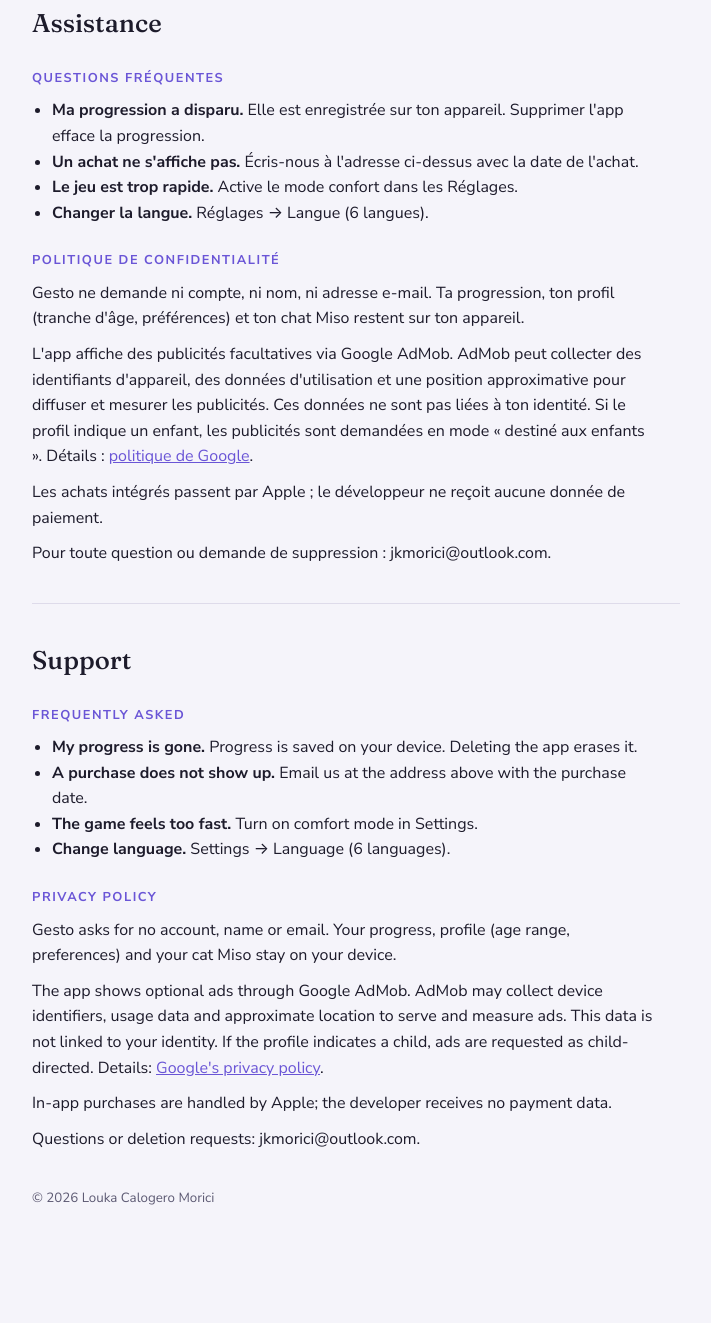
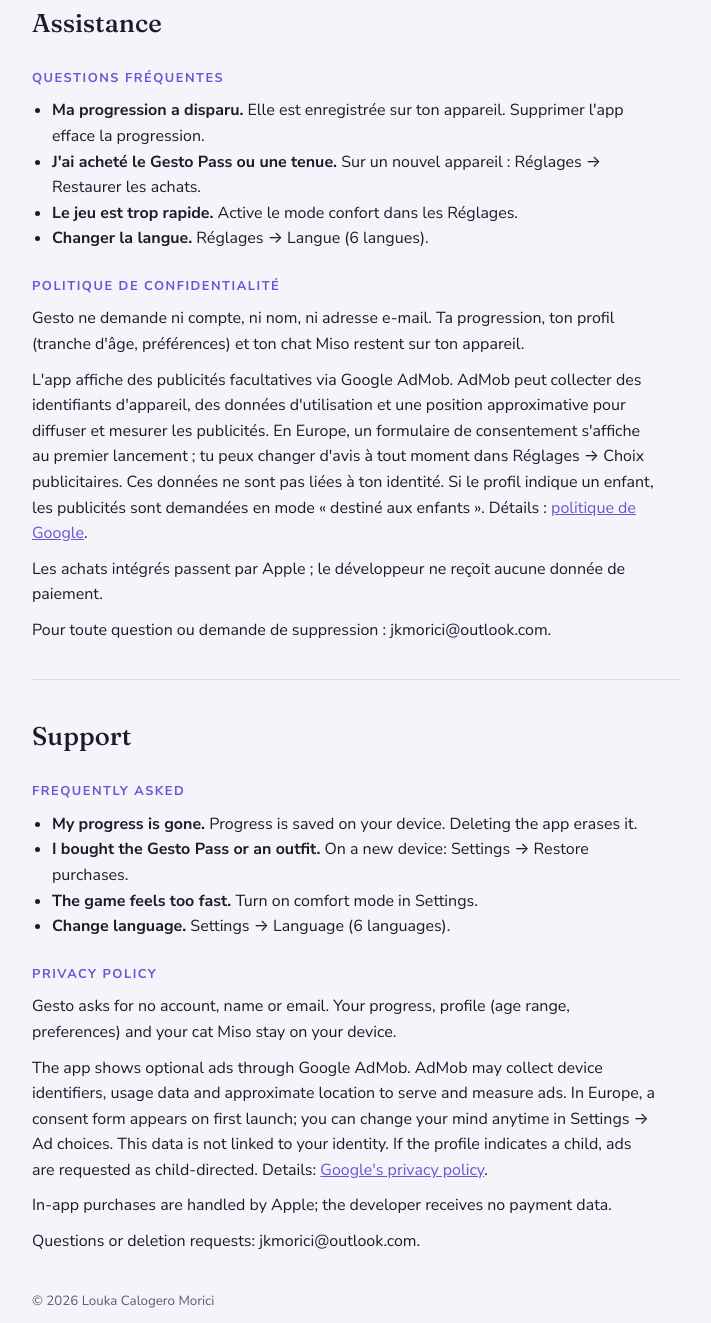
Before and after one commit to zikolc-cmd/gesto, a plain HTML site: page index.html in a window 1280 px wide. Shown: the part 377-1700 px from the top of the page, without its empty margins (284-995 px from the left). Before the commit the page ends 1651 px from the top, so only its background shows below. Drawn offline with Linux system fonts and the light colour scheme.

Commit message:
Add files via upload

```diff
--- a/index.html
+++ b/index.html
@@ -4,13 +4,9 @@
 <meta charset="utf-8">
 <meta name="viewport" content="width=device-width,initial-scale=1">
 <title>Gesto – Support &amp; Confidentialité</title>
-
 <link rel="stylesheet" href="https://fonts.googleapis.com/css2?family=Fraunces:opsz,wght@9..144,500;9..144,650&family=Nunito+Sans:wght@400;600;700&display=swap">
 <style>
-:root{
-  --bg:#f5f4fa; --fg:#1d1b2b; --muted:#5d5a73; --line:#dedbea; --card:#ffffff; --accent:#6a55d6; --glow:#ffcf7a;
-  --display:"Fraunces",Georgia,serif; --body:"Nunito Sans",system-ui,-apple-system,sans-serif;
-}
+:root{--bg:#f5f4fa;--fg:#1d1b2b;--muted:#5d5a73;--line:#dedbea;--card:#ffffff;--accent:#6a55d6;--glow:#ffcf7a;--display:"Fraunces",Georgia,serif;--body:"Nunito Sans",system-ui,-apple-system,sans-serif}
 @media (prefers-color-scheme: dark){:root{--bg:#13121c;--fg:#ecebf5;--muted:#a6a3bd;--line:#2c2a3d;--card:#1b1a27;--accent:#a596ff;color-scheme:dark}}
 *{box-sizing:border-box}body{margin:0;background:var(--bg);color:var(--fg);font-family:var(--body);font-size:16px;line-height:1.6}
 .wrap{max-width:680px;margin:0 auto;padding:40px 16px 64px;display:flex;flex-direction:column;gap:36px}
@@ -39,43 +35,39 @@ a{color:var(--accent)}
     <div><h1>Gesto</h1><p class="sub">14 petits mondes, un seul geste · 14 tiny worlds, one gesture</p></div>
   </header>
   <nav><a href="#fr">Français</a><a href="#en">English</a><a href="#privacy-fr">Confidentialité</a><a href="#privacy-en">Privacy</a></nav>
-
   <div class="contact">
     <strong>Contact / Support</strong>
     <span class="mail">jkmorici@outlook.com</span>
     <small>Réponse sous 72 h en général · Usually within 72 hours</small>
   </div>
-
   <section id="fr">
     <h2>Assistance</h2>
     <h3>Questions fréquentes</h3>
     <ul>
       <li><b>Ma progression a disparu.</b> Elle est enregistrée sur ton appareil. Supprimer l'app efface la progression.</li>
-      <li><b>Un achat ne s'affiche pas.</b> Écris-nous à l'adresse ci-dessus avec la date de l'achat.</li>
+      <li><b>J'ai acheté le Gesto Pass ou une tenue.</b> Sur un nouvel appareil : Réglages → Restaurer les achats.</li>
       <li><b>Le jeu est trop rapide.</b> Active le mode confort dans les Réglages.</li>
       <li><b>Changer la langue.</b> Réglages → Langue (6 langues).</li>
     </ul>
     <h3 id="privacy-fr">Politique de confidentialité</h3>
     <p>Gesto ne demande ni compte, ni nom, ni adresse e-mail. Ta progression, ton profil (tranche d'âge, préférences) et ton chat Miso restent sur ton appareil.</p>
-    <p>L'app affiche des publicités facultatives via Google AdMob. AdMob peut collecter des identifiants d'appareil, des données d'utilisation et une position approximative pour diffuser et mesurer les publicités. Ces données ne sont pas liées à ton identité. Si le profil indique un enfant, les publicités sont demandées en mode « destiné aux enfants ». Détails : <a href="https://policies.google.com/privacy">politique de Google</a>.</p>
+    <p>L'app affiche des publicités facultatives via Google AdMob. AdMob peut collecter des identifiants d'appareil, des données d'utilisation et une position approximative pour diffuser et mesurer les publicités. En Europe, un formulaire de consentement s'affiche au premier lancement ; tu peux changer d'avis à tout moment dans Réglages → Choix publicitaires. Ces données ne sont pas liées à ton identité. Si le profil indique un enfant, les publicités sont demandées en mode « destiné aux enfants ». Détails : <a href="https://policies.google.com/privacy">politique de Google</a>.</p>
     <p>Les achats intégrés passent par Apple ; le développeur ne reçoit aucune donnée de paiement.</p>
     <p>Pour toute question ou demande de suppression : jkmorici@outlook.com.</p>
   </section>
-
   <hr>
-
   <section id="en">
     <h2>Support</h2>
     <h3>Frequently asked</h3>
     <ul>
       <li><b>My progress is gone.</b> Progress is saved on your device. Deleting the app erases it.</li>
-      <li><b>A purchase does not show up.</b> Email us at the address above with the purchase date.</li>
+      <li><b>I bought the Gesto Pass or an outfit.</b> On a new device: Settings → Restore purchases.</li>
       <li><b>The game feels too fast.</b> Turn on comfort mode in Settings.</li>
       <li><b>Change language.</b> Settings → Language (6 languages).</li>
     </ul>
     <h3 id="privacy-en">Privacy policy</h3>
     <p>Gesto asks for no account, name or email. Your progress, profile (age range, preferences) and your cat Miso stay on your device.</p>
-    <p>The app shows optional ads through Google AdMob. AdMob may collect device identifiers, usage data and approximate location to serve and measure ads. This data is not linked to your identity. If the profile indicates a child, ads are requested as child-directed. Details: <a href="https://policies.google.com/privacy">Google's privacy policy</a>.</p>
+    <p>The app shows optional ads through Google AdMob. AdMob may collect device identifiers, usage data and approximate location to serve and measure ads. In Europe, a consent form appears on first launch; you can change your mind anytime in Settings → Ad choices. This data is not linked to your identity. If the profile indicates a child, ads are requested as child-directed. Details: <a href="https://policies.google.com/privacy">Google's privacy policy</a>.</p>
     <p>In-app purchases are handled by Apple; the developer receives no payment data.</p>
     <p>Questions or deletion requests: jkmorici@outlook.com.</p>
   </section>
```
